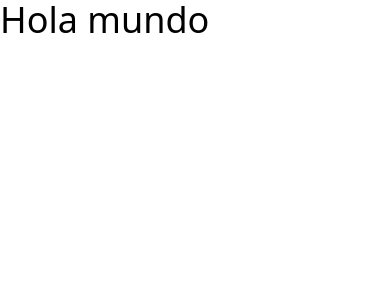
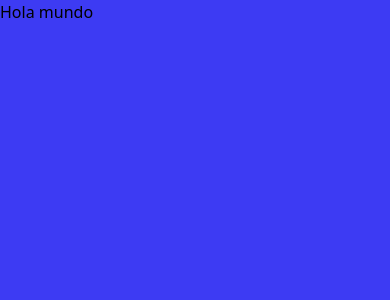
Before and after one commit to No-Country-simulation/C22-54-t-webapp_TurnOn, a React (Vite) app in the folder turnOn-front/: page / in a window 390 px wide. Shown: the top 300 px of the page. Built offline with nearby package versions, Linux system fonts and the light colour scheme.

Commit message:
add: custom classes tailwind: colors, fontSizes, breakpoints

```diff
--- a/turnOn-front/src/App.tsx
+++ b/turnOn-front/src/App.tsx
@@ -1,7 +1,7 @@
 function App() {
   return (
     <>
-      <div className="text-4xl">Hola mundo</div>
+      <div className="bg-accent  h-screen ">Hola mundo</div>
     </>
   );
 }
--- a/turnOn-front/tailwind.config.js
+++ b/turnOn-front/tailwind.config.js
@@ -1,7 +1,36 @@
 /** @type {import('tailwindcss').Config} */
 export default {
-  content: ["./index.html", "./src/**/*.{js,ts,jsx,tsx}"],
+  content: ['./index.html', './src/**/*.{js,ts,jsx,tsx}'],
   theme: {
+    colors: {
+      primary: '#f2f4f7',
+      secondary: '#fdfdf1',
+      'secondary-2': '#ebeaff',
+      'secondary-3': '#9694ff',
+      accent: '#3d3bf3',
+      'accent-2': '#b0fa3a',
+      'dark-gray': '#344054',
+      'black-80': '#181e29',
+      alert: '#e8d5ee',
+      information: '#eeecb7',
+      unknown: '#c0e6db',
+      success: '#ccebb2',
+    },
+    fontSize: {
+      h1: '43px',
+      h2: '34px',
+      h3: '27px',
+      p: '14px',
+      small: '12px',
+      'h1-desktop': '49px',
+      'h2-desktop': '39px',
+      'h3-desktop': '31px',
+      'p-desktop': '16px',
+      'small-desktop': '13px',
+    },
+    screens: {
+      xl: '1200px',
+    },
     extend: {},
   },
   plugins: [],
```
